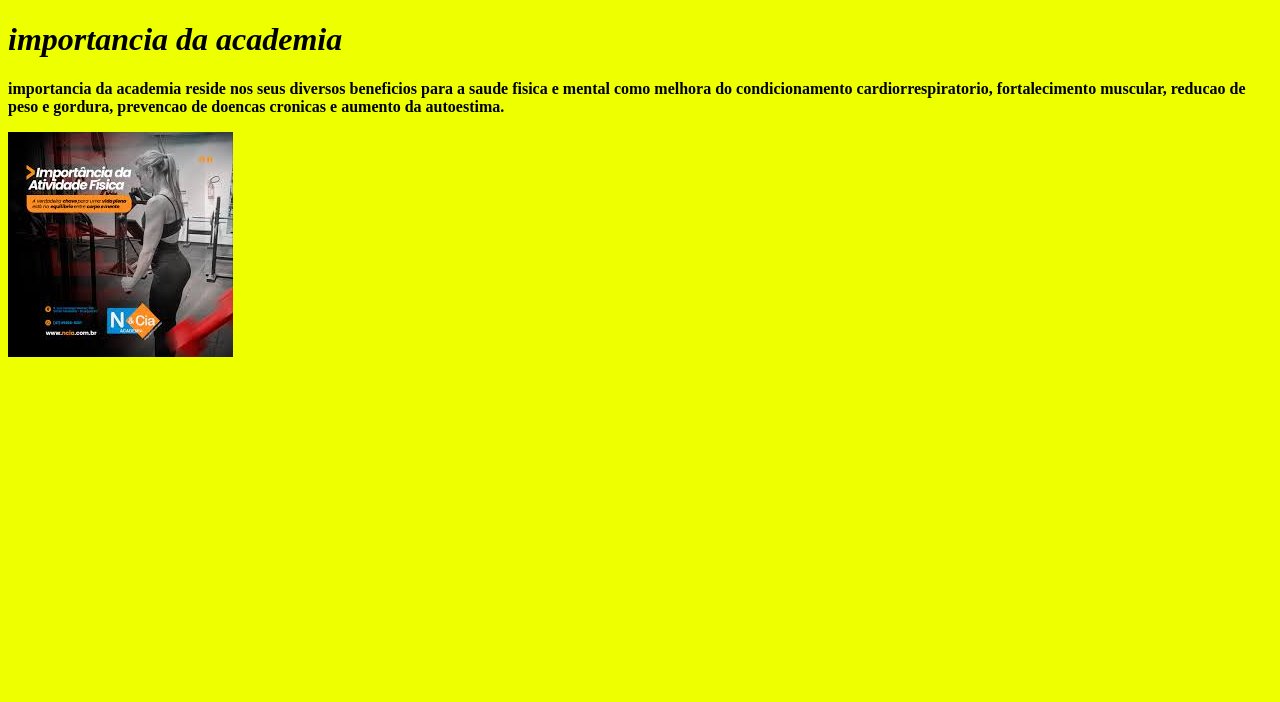
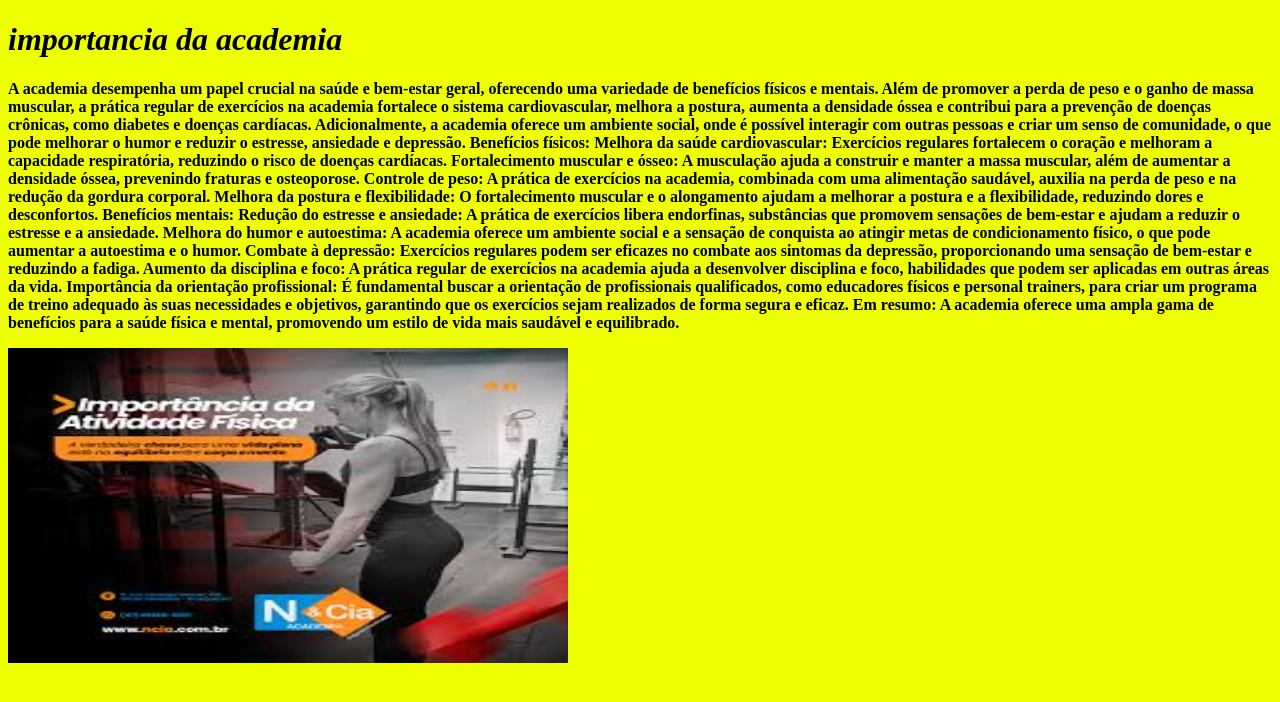
Before and after one commit to bruno22111/bruno, a plain HTML site: page index.html in a window 1280 px wide. Drawn offline with Linux system fonts and the light colour scheme.

Commit message:
Update index.html

```diff
--- a/index.html
+++ b/index.html
@@ -8,8 +8,29 @@
 </head>
 <body>
     <h1><em> importancia da academia</em></h1>
-    <p> <strong> importancia da academia reside nos seus diversos beneficios para a saude fisica e mental como melhora do condicionamento cardiorrespiratorio,
-        fortalecimento muscular, reducao de peso e gordura, prevencao de doencas cronicas e aumento da autoestima.</strong> </p>
-    <img src="download.jpeg" alt="uma pessoa treinando na academia"
-</body>
+    <p> <strong>A academia desempenha um papel crucial na saúde e bem-estar geral, oferecendo uma variedade de benefícios físicos e mentais. Além de promover a perda de peso e o ganho de massa muscular, a prática regular de exercícios na academia fortalece o sistema cardiovascular, melhora a postura, aumenta a densidade óssea e contribui para a prevenção de doenças crônicas, como diabetes e doenças cardíacas. Adicionalmente, a academia oferece um ambiente social, onde é possível interagir com outras pessoas e criar um senso de comunidade, o que pode melhorar o humor e reduzir o estresse, ansiedade e depressão.
+Benefícios físicos:
+Melhora da saúde cardiovascular:
+Exercícios regulares fortalecem o coração e melhoram a capacidade respiratória, reduzindo o risco de doenças cardíacas.
+Fortalecimento muscular e ósseo:
+A musculação ajuda a construir e manter a massa muscular, além de aumentar a densidade óssea, prevenindo fraturas e osteoporose.
+Controle de peso:
+A prática de exercícios na academia, combinada com uma alimentação saudável, auxilia na perda de peso e na redução da gordura corporal.
+Melhora da postura e flexibilidade:
+O fortalecimento muscular e o alongamento ajudam a melhorar a postura e a flexibilidade, reduzindo dores e desconfortos.
+Benefícios mentais:
+Redução do estresse e ansiedade:
+A prática de exercícios libera endorfinas, substâncias que promovem sensações de bem-estar e ajudam a reduzir o estresse e a ansiedade.
+Melhora do humor e autoestima:
+A academia oferece um ambiente social e a sensação de conquista ao atingir metas de condicionamento físico, o que pode aumentar a autoestima e o humor.
+Combate à depressão:
+Exercícios regulares podem ser eficazes no combate aos sintomas da depressão, proporcionando uma sensação de bem-estar e reduzindo a fadiga.
+Aumento da disciplina e foco:
+A prática regular de exercícios na academia ajuda a desenvolver disciplina e foco, habilidades que podem ser aplicadas em outras áreas da vida.
+Importância da orientação profissional:
+É fundamental buscar a orientação de profissionais qualificados, como educadores físicos e personal trainers, para criar um programa de treino adequado às suas necessidades e objetivos, garantindo que os exercícios sejam realizados de forma segura e eficaz.
+Em resumo: A academia oferece uma ampla gama de benefícios para a saúde física e mental, promovendo um estilo de vida mais saudável e equilibrado. </strong> </p>
+    <img src="download.jpeg" alt="uma pessoa treinando na academia
+   <iframe width="560" height="315" src="https://www.youtube.com/embed/b5yoZ6BnTnU?si=p8_zWd6naXDhdZvm" title="YouTube video player" frameborder="0" allow="accelerometer; autoplay; clipboard-write; encrypted-media; gyroscope; picture-in-picture; web-share" referrerpolicy="strict-origin-when-cross-origin" allowfullscreen></iframe>
+        </body>
 </html>
```
